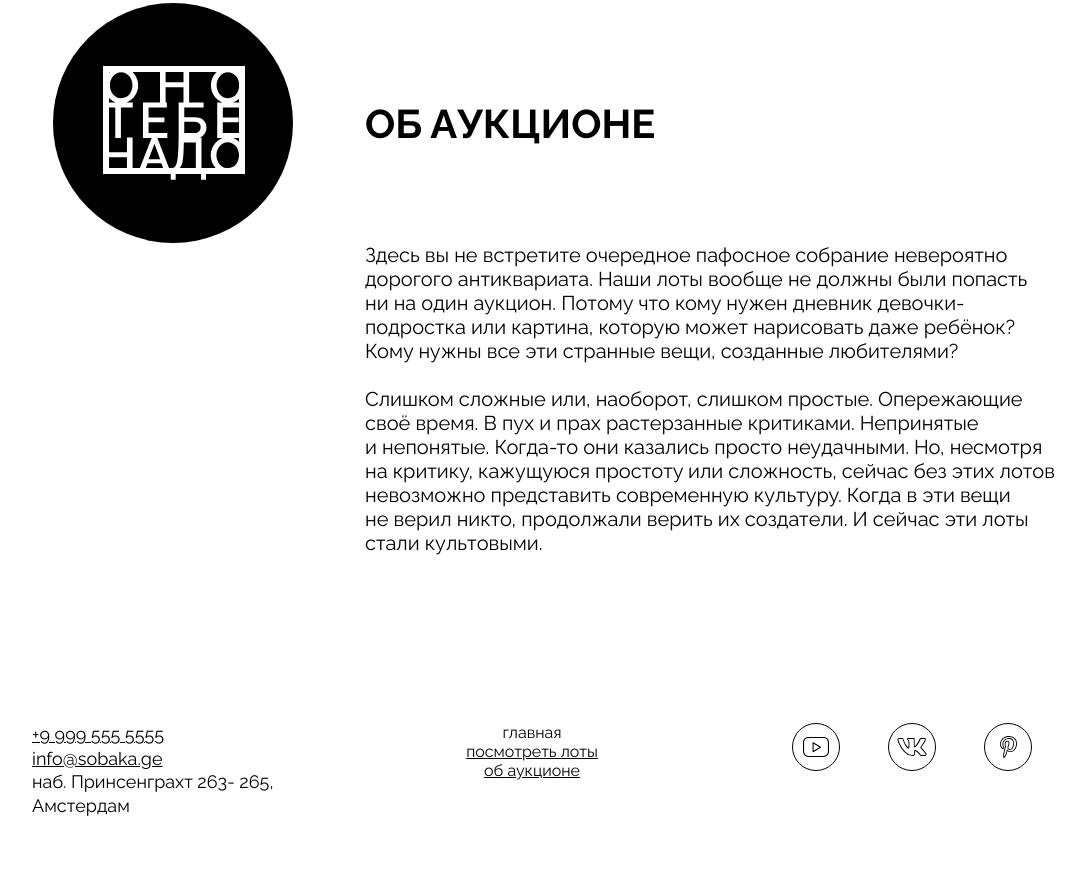
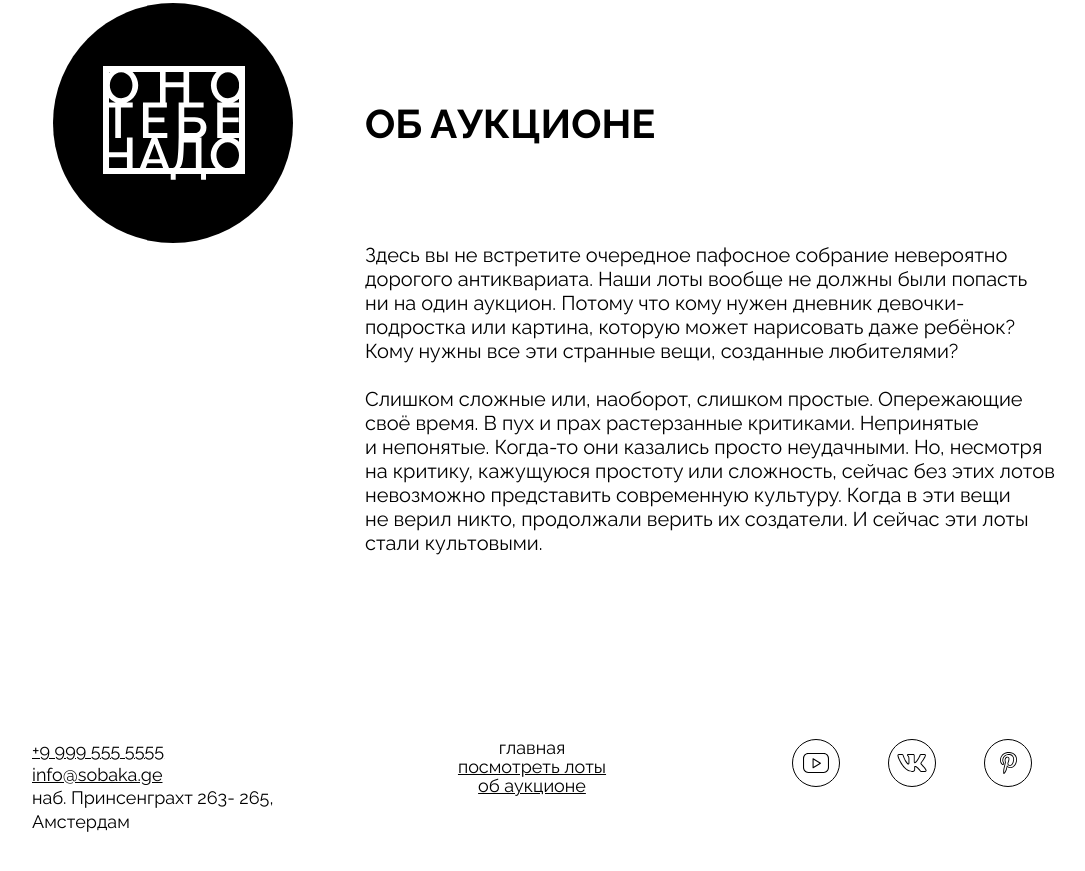
Before and after one commit to yar1kukharenko/ono-tebe-nado-fd, a plain HTML site: page index.html in a window 1280 px wide. Shown: the part 2110-2981 px from the top of the page, without its empty margins (108-1193 px from the left). Drawn offline with Linux system fonts and the light colour scheme.

Commit message:
fix: update grid layout and footer styles in style.css

```diff
--- a/styles/style.css
+++ b/styles/style.css
@@ -220,7 +220,7 @@ ul {
     margin-top: 124px;
     padding: 35px 24px 0;
     display: grid;
-    grid: repeat(3, 1fr ) / repeat(3, 1fr );
+    grid: 1fr /  repeat(3, 1fr );
     column-gap: 25px;
 }
 
@@ -241,13 +241,14 @@ ul {
 
 .about__title {
     grid-column: 2 / span 2;
+    /*grid-row: 1;*/
     align-self: center;
 
 }
 
 .about__text-container {
     grid-column: 2 / span 2;
-    grid-row: 2 / span 2;
+    /*grid-row: 1;*/
     display: flex;
     flex-direction: column;
     gap: 24px;
@@ -262,6 +263,7 @@ ul {
     display: grid;
     grid-template-columns: 1fr auto 1fr;
     padding: 0 50px 82px;
+    margin-top: 184px;
 
 }
 
@@ -283,6 +285,11 @@ ul {
     justify-self: end;
 }
 
+.footer__menu-link {
+    line-height: 100%;
+    font-size: 18px;
+}
+
 
 .footer__social-list {
     justify-self: end;
```
